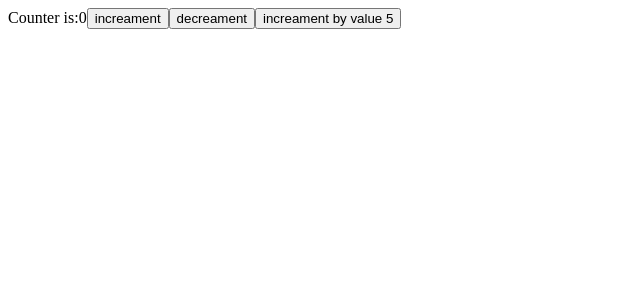
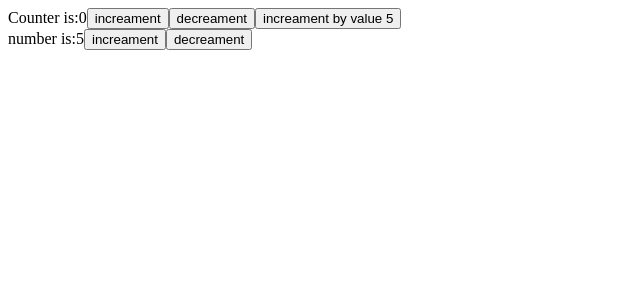
Before and after one commit to EhsanTheCoder98/redux-toolkit, a React (Vite) app: page / in a window 1280 px wide. Shown: the top 300 px of the page, without its empty margins (0-640 px from the left). Built offline with nearby package versions, Linux system fonts and the light colour scheme.

Commit message:
made and used another slice

```diff
--- a/src/App.jsx
+++ b/src/App.jsx
@@ -1,6 +1,7 @@
 import React from 'react';
 import { useDispatch, useSelector } from 'react-redux';
 import { increament,decreament, increamentByValue, countingReducer } from './features/counter/counterSlice';
+import Number from './Number';
 
 const App = () => {
   const counter = useSelector(countingReducer);
@@ -11,6 +12,7 @@ const App = () => {
       <button onClick={()=>dispatch(increament())}>increament</button>
       <button onClick={()=>dispatch(decreament())}>decreament</button>
       <button onClick={()=>dispatch(increamentByValue(5))}>increament by value 5</button>
+      <Number />
     </div>
   );
 };
--- /dev/null
+++ b/src/Number.jsx
@@ -0,0 +1,18 @@
+import React from "react";
+import { useDispatch, useSelector } from "react-redux";
+import { numberingReducer } from "./features/number/numberSlice";
+import { increament, decreament } from "./features/number/numberSlice";
+
+const Number = () => {
+  const number = useSelector(numberingReducer);
+  const dispatch = useDispatch();
+  return (
+    <div>
+      number is:{number}
+      <button onClick={()=>dispatch(increament())}>increament</button>
+      <button onClick={()=>dispatch(decreament())}>decreament</button>
+    </div>
+  );
+};
+
+export default Number;
--- a/src/app/store.js
+++ b/src/app/store.js
@@ -1,7 +1,8 @@
 import { configureStore } from "@reduxjs/toolkit";
 import counterSlice from "../features/counter/counterSlice";
+import numberSlice from "../features/number/numberSlice";
 
 const store = configureStore({
-  reducer: { counter: counterSlice },
+  reducer: { counter: counterSlice ,number:numberSlice },
 });
 export default store;
--- /dev/null
+++ b/src/features/number/numberSlice.js
@@ -0,0 +1,22 @@
+import { createSlice } from "@reduxjs/toolkit";
+
+const initialState = {
+  number: 5,
+};
+
+const numberSlice = createSlice({
+  name: "number",
+  initialState,
+  reducers: {
+    increament: (state) => {
+      state.number++;
+    },
+    decreament: (state) => {
+      state.number--;
+    },
+  },
+});
+
+export default numberSlice.reducer;
+export const { increament, decreament } = numberSlice.actions;
+export const numberingReducer = (state) => state.number.number;
```
